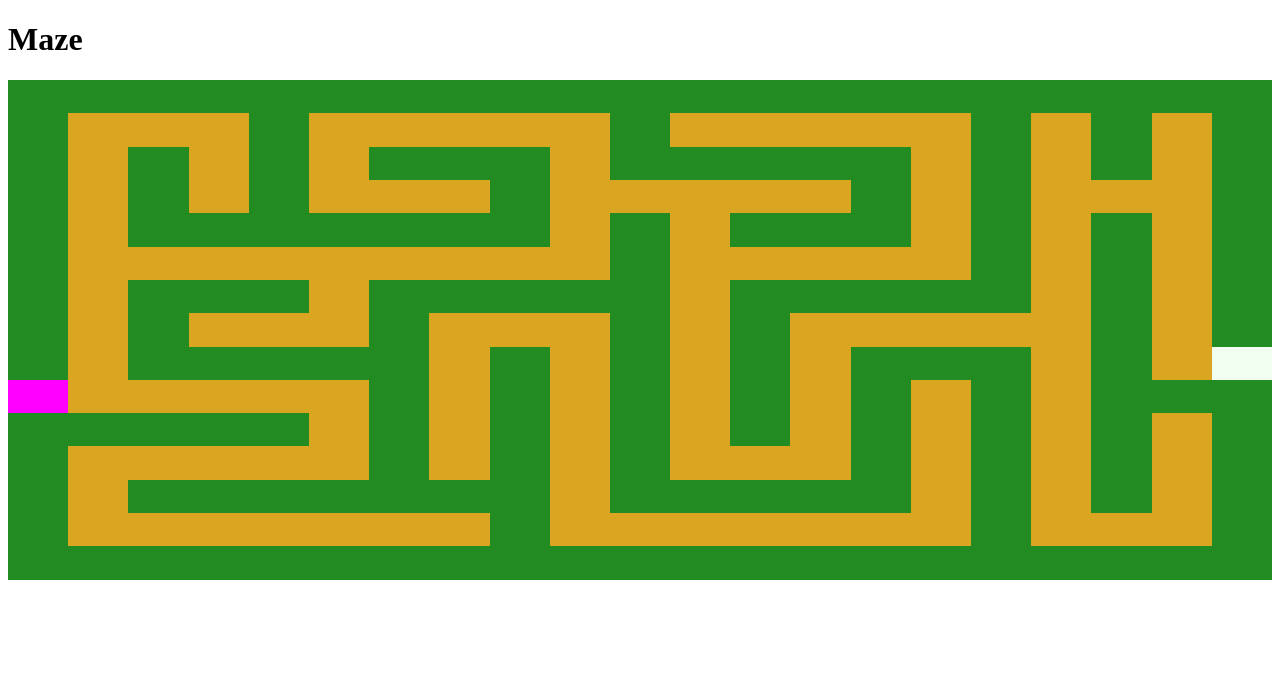
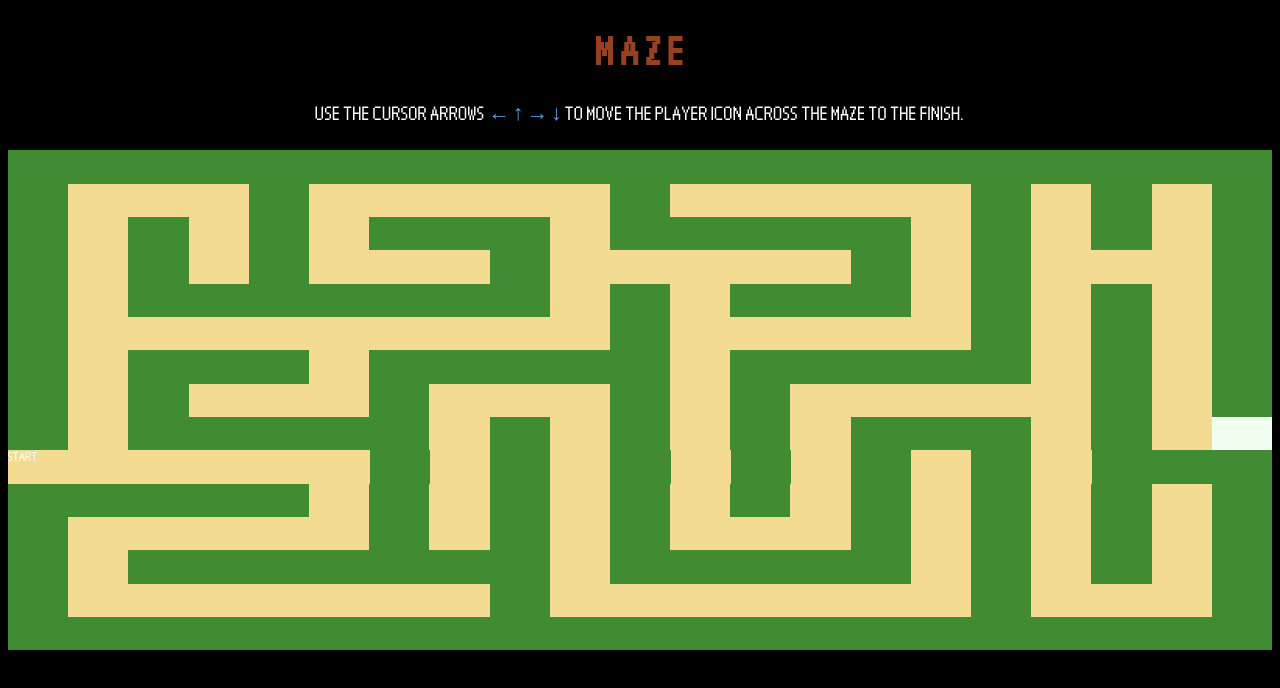
Before and after one commit to anapowa/maze, a plain HTML site: page index.html in a window 1280 px wide. Drawn offline with Linux system fonts and the light colour scheme.

Commit message:
Added custom font file and @font-face rule to use it. Updated Instructions in html file and style rules in css.

```diff
--- a/index.html
+++ b/index.html
@@ -7,7 +7,9 @@
     <link rel="stylesheet" href="maze.css">
 </head>
 <body>
-    <h1>Maze</h1>
+    <h1>M A Z E</h1>
+
+    <p id="instruct">USE THE CURSOR ARROWS <span id="cursor"> ← ↑ → ↓</span>    TO MOVE THE PLAYER ICON ACROSS THE MAZE TO THE FINISH.</p>
 
     <div id="maze"></div>
 
--- a/maze.css
+++ b/maze.css
@@ -2,9 +2,36 @@
     box-sizing: border-box;
 }
 
+@font-face {
+    font-family: "Nintendo";
+    src: url('Nintendo-DS-BIOS copy.ttf');
+}
+
+body{
+    font-family: "Nintendo", Fallback, Helvetica, Arial, sans-serif;
+    background-color: black;
+    color: white;
+    text-align: center;
+}
+h1 {
+    font-weight: bolder;
+    font-size: 3em;
+    color: rgb(150, 65, 35);
+}
+
+#instruct {
+    font-size: 1.5em;
+}
+
+#cursor {
+    font-size: 0.9em;
+    color: rgb(99, 154, 232);
+
+}
+
 #maze {
     height: 500px;
-    background-color: goldenrod;
+    background-color: rgb(243, 220, 145);
     display: flex;
     flex-direction: column;
 
@@ -21,11 +48,17 @@
 }
 
 .block.wall {
-    background-color: forestgreen;
+    background-color: rgb(65, 140, 50);
 }
 
 #start {
     background-color: fuchsia;
+    font-size: 1em;
+    padding: 0;
+    margin: 0;
+    text-align: center;
+    width: 1px;
+    height: 0px;
 }
 
 #finish {
--- a/maze.js
+++ b/maze.js
@@ -16,6 +16,8 @@ const map = [
     "WWWWWWWWWWWWWWWWWWWWW",
 ];
 
+let y
+let x
 
 const mazeEl = document.getElementById("maze")
 
@@ -32,7 +34,9 @@ const createMaze = function (blueprint) {
                     blockDivs += "<div class='block wall'></div>"
                     break;
                 case "S":
-                    blockDivs += "<div class='block' id='start'></div>"
+                    blockDivs += "<div class='block'><div id='start'>START</div></div>"
+                    y = rowNum
+                    x = colNum
                     break;
                 case "F":
                     blockDivs += "<div class='block' id='finish'></div>"
```
Also changed, not shown: Nintendo-DS-BIOS copy.ttf (added).
